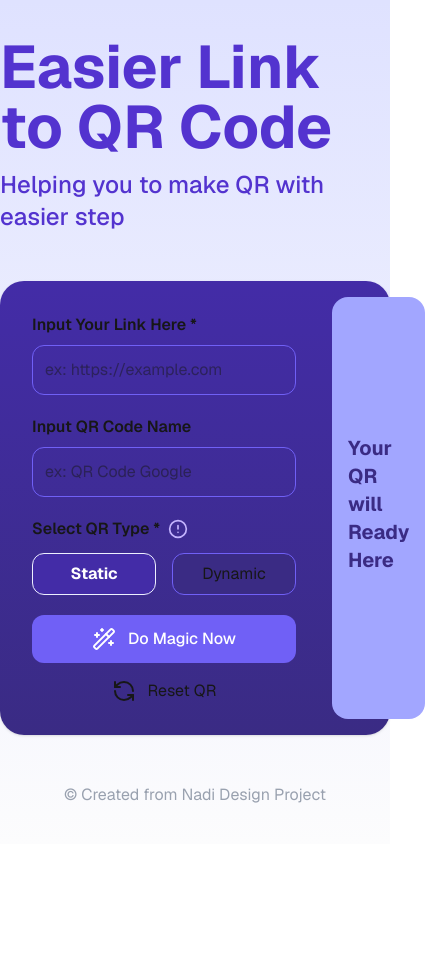
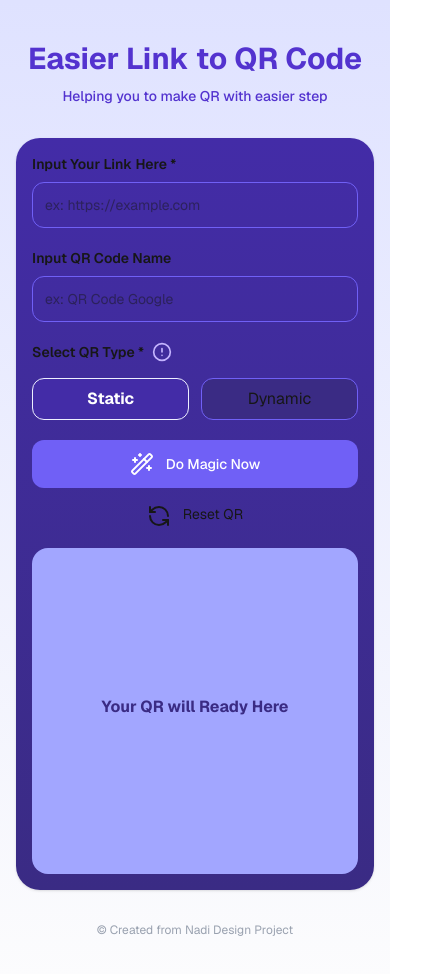
Before and after one commit to narrence/qr-app, a Next.js app: page / in a window 390 px wide. Shown: the top 974 px of the page, 425 px wide, since content can reach past the window. Before the commit the page ends 844 px from the top, so only its background shows below. Built offline with nearby package versions, Linux system fonts and the light colour scheme.

Commit message:
responsive fix

```diff
--- a/app/page.tsx
+++ b/app/page.tsx
@@ -3,13 +3,22 @@ import QRGenerator from "@/components/QRGenerator";
 
 export default function Home() {
   return (
-    <div className="flex flex-col flex-1 min-h-screen items-center justify-center font-sans bg-gradient-to-b from-[#DFE2FF] to-[#FCFCFD]">
-      <main className="flex flex-1 w-full max-w-[1248px] flex-col justify-center sm:items-start space-y-12">
+    <div className="flex flex-col flex-1 min-h-screen items-center justify-start py-10 md:justify-center pb-10
+                    font-sans bg-gradient-to-b from-[#DFE2FF] to-[#FCFCFD] overflow-x-hidden">
+
+      <main className="flex w-full max-w-[1248px]
+                      flex-col items-center justify-center
+                      sm:items-start space-y-8 md:space-y-12">
+
         <div className="flex flex-col w-full items-center justify-center">
-          <h1 className="text-6xl font-bold mb-3 text-[#5333CF]">
+
+          <h1 className="text-3xl sm:text-3xl md:text-5xl lg:text-6xl
+                        font-bold mb-2 md:mb-3 text-[#5333CF] leading-tight">
               Easier Link to QR Code
           </h1>
-          <p className="text-2xl font-medium text-[#5333CF]">
+
+          <p className="text-sm sm:text-base md:text-lg lg:text-2xl
+                        font-medium text-[#5333CF] max-w-[600px]">
               Helping you to make QR with easier step
           </p>
         </div>
@@ -17,7 +26,7 @@ export default function Home() {
         <QRGenerator />
 
         <div className="w-full">
-          <p className="text-2sm text-gray-400 text-center">
+          <p className="text-xs sm:text-sm md:text-2sm text-gray-400 text-center">
             © Created from Nadi Design Project
           </p>
         </div>
--- a/components/QRGenerator.tsx
+++ b/components/QRGenerator.tsx
@@ -150,19 +150,25 @@ export default function QRGenerator() {
         new Promise((resolve) => setTimeout(resolve, ms));
 
     return (
-        <div className="flex flex-row w-full max-width-[1248px] bg-gradient-to-b from-[#432CA7] to-[#3A2B84] p-[16px] rounded-[24px] shadow space-x-5">
-            <div className="flex w-full p-[16px]">
-                <div className="flex-col w-full space-y-5">
+        <div className="flex w-full max-w-[1254px] mx-auto px-[16px]">
+            <div className="flex flex-col lg:flex-row w-full max-w-[1248px] mx-auto
+                            bg-gradient-to-b from-[#432CA7] to-[#3A2B84]
+                            p-4 md:p-6 rounded-[24px] shadow gap-5">
+
+                {/* LEFT FORM */}
+                <div className="flex w-full md:p-4">
+                    <div className="flex flex-col w-full space-y-5">
+
                         {/* INPUT LINK */}
                         <div className="flex-col">
-                        <p className="text-l font-semibold mb-2">
+                            <p className="text-sm md:text-base font-semibold mb-2">
                                 Input Your Link Here *
                             </p>
                             <input
                                 className="border-1 border-[#7060F6] p-3 w-full rounded-[12px]
                                             hover:border-violet-200
                                             focus:border-violet-300 focus:ring-2 focus:ring-violet-200
-                                        outline-none transition"
+                                            outline-none transition text-sm md:text-base"
                                 placeholder="ex: https://example.com"
                                 value={url}
                                 onChange={(e) => {
@@ -171,7 +177,7 @@ export default function QRGenerator() {
                                 }}
                             />
                             {error && (
-                            <p className="text-red-400 text-sm font-bold mt-2">
+                                <p className="text-red-400 text-xs md:text-sm font-bold mt-2">
                                     {error}
                                 </p>
                             )}
@@ -179,14 +185,14 @@ export default function QRGenerator() {
 
                         {/* INPUT NAME */}
                         <div className="flex-col">
-                        <p className="text-l font-semibold mb-2">
+                            <p className="text-sm md:text-base font-semibold mb-2">
                                 Input QR Code Name
                             </p>
                             <input
                                 className="border-1 border-[#7060F6] p-3 w-full rounded-[12px]
                                             hover:border-violet-200
                                             focus:border-violet-300 focus:ring-2 focus:ring-violet-200
-                                        outline-none transition"
+                                            outline-none transition text-sm md:text-base"
                                 placeholder="ex: QR Code Google"
                                 value={fileName}
                                 onChange={(e) => setFileName(e.target.value)}
@@ -195,8 +201,8 @@ export default function QRGenerator() {
 
                         {/* TOGGLE */}
                         <div className="flex-col">
-                        <div className="flex pb-2 flex-row gap-2 items-center mb-1 relative">
-                            <p className="text-l font-semibold">
+                            <div className="flex pb-2 flex-wrap gap-2 items-center mb-2 relative">
+                                <p className="text-sm md:text-base font-semibold">
                                     Select QR Type *
                                 </p>
                                 <div className="relative">
@@ -208,25 +214,25 @@ export default function QRGenerator() {
 
                                     {/* Tooltips */}
                                     {open && (
-                                <div className="absolute left-1/2 -translate-x-1/2 mt-2 w-48
-                                    bg-black text-white text-xs rounded-[12px] px-3 py-2 shadow">
+                                    <div className="absolute left-1/2 -translate-x-1/2 mt-2 w-44
+                                                    bg-black text-white text-xs rounded-[12px] px-3 py-2 shadow z-10">
                                         Static: Direct URL QR, Dynamic: Complete URL
                                     </div>
                                     )}
                                 </div>
                             </div>
-                        <div className="flex gap-4">
+                            <div className="flex gap-3">
                                 <button
                                 onClick={() => setMode("static")}
-                            className={`px-4 py-2 rounded min-w-[124px] cursor-pointer ${
-                                mode === "static" ? "bg-[#432CA7] border-1 border-[#EDEFFF] font-bold text-white rounded-[12px]" : "bg-[#3A2B84] border-1 border-[#7060F6] rounded-[12px]"
+                                className={`flex-1 px-4 py-2 rounded min-w-[124px] cursor-pointer ${
+                                    mode === "static" ? " bg-[#432CA7] border-1 border-[#EDEFFF] font-bold text-white rounded-[12px]" : "bg-[#3A2B84] border-1 border-[#7060F6] rounded-[12px]"
                                 }`}
                                 > Static
                                 </button>
 
                                 <button
                                 onClick={() => setMode("dynamic")}
-                            className={`px-4 py-2 rounded min-w-[124px] cursor-pointer ${
+                                className={`flex-1 px-4 py-2 rounded min-w-[124px] cursor-pointer ${
                                     mode === "dynamic" ? "bg-[#432CA7] border-1 border-[#EDEFFF] font-bold text-white rounded-[12px]" : "bg-[#3A2B84] border-1 border-[#7060F6] rounded-[12px]"
                                 }`}
                                 >
@@ -241,7 +247,7 @@ export default function QRGenerator() {
                             onClick={generate}
                             className="flex flex-row gap-3 items-center justify-center bg-[#7060F6] font-medium text-white px-6 py-3 rounded-[12px] w-full cursor-pointer
                                         hover:bg-[#817DFC] hover:scale-103 hover:rotate-1 hover:font-bold
-                                    transition "
+                                        transition text-sm md:text-base"
                             >
                                 <WandSparkles size={24}/>
                                 Do Magic Now
@@ -250,7 +256,7 @@ export default function QRGenerator() {
                             <button
                             onClick={resetQR}
                             className="flex flex-row gap-3 px-6 cursor-pointer
-                                    hover:font-bold hover:scale-102"
+                                        hover:font-bold hover:scale-102 text-sm md:text-base"
                             >
                                 <RefreshCcw size={24}/>
                                 Reset QR
@@ -259,10 +265,11 @@ export default function QRGenerator() {
                     </div>
                 </div>
 
-            <div className="flex flex-col space-x-2 w-full max-w-[424px] bg-[#A2A6FF] rounded-[16px] items-center justify-center p-[16px]">
+                {/*  RIGHT RESULT */}
+                <div className="flex flex-col space-x-2 w-full lg:max-w-[424px] aspect-square bg-[#A2A6FF] rounded-[16px] items-center justify-center p-[16px]">
 
                     <div className="mb-2">
-                    <p className="text-xl font-bold text-[#3A2B84]">
+                        <p className=" text-base md:text-xl font-bold text-[#3A2B84] text-center">
                             Your QR will Ready Here
                         </p>
                     </div>
@@ -274,12 +281,12 @@ export default function QRGenerator() {
                         {/* 🔥 SKELETON */}
                         {loading ? (
                         <div className="flex justify-center">
-                        <div className="w-[280px] h-[280px] bg-gray-200 rounded-[12px] animate-pulse flex items-center justify-center">
+                            <div className="w-[200px] md:w-[280px] h-[200px] md:h-[280px] bg-gray-200 rounded-[12px] animate-pulse flex items-center justify-center">
                             <div className="grid grid-cols-6 gap-1">
                                 {Array.from({ length: 36 }).map((_, i) => (
                                 <div
                                     key={i}
-                                className="w-3 h-3 bg-gray-300 rounded-sm"
+                                    className="w-2 md:w-3 h-2 md:h-3 bg-gray-300 rounded-sm"
                                 />
                                 ))}
                             </div>
@@ -291,18 +298,18 @@ export default function QRGenerator() {
                             <img
                             src={qr}
                             alt="QR Code"
-                        className="max-w-[280px] mx-auto rounded-[12px] transition-opacity duration-300"
+                            className="w-[200px] md:w-[280px] mx-auto rounded-[12px] transition-opacity duration-300"
                             />
 
                             {/* 🔗 DYNAMIC LINK */}
                             {mode === "dynamic" && (
-                        <p className="text-sm font-medium text-[#3A2B84]">
+                            <p className="text-xs md:text-sm font-medium text-[#3A2B84] break-all">
                                 QR Code URL: {window.location.origin}/q/{slug}
                             </p>
                             )}
 
                             {/* 📥 BUTTON DOWNLOAD */}
-                        <div className="flex flex-row gap-3 justify-center">
+                            <div className="flex flex-wrap gap-3 justify-center">
                             <button
                                 onClick={() => downloadPNG()}
                                 className="flex gap-2 px-4 py-2 rounded-[12px] bg-violet-100 font-bold text-[#5333CF] items-center justify-center min-w-[96px] cursor-pointer hover:scale-105"
@@ -326,5 +333,6 @@ export default function QRGenerator() {
 
                 </div>
             </div>
+        </div>
     );
 }
```
Also changed, not shown: app/qr-admin/app/layout.tsx (added), app/qr-admin/app/page.tsx (added), app/qr-admin/app/users/new/page.tsx (added), app/qr-admin/app/users/page.tsx (added), app/qr-admin/page.tsx (added), components/AdminSidebar.tsx (added), components/QRCard.tsx (added), lib/supabaseClient.ts (added). Lines whose indentation alone changed are shown as unchanged.
